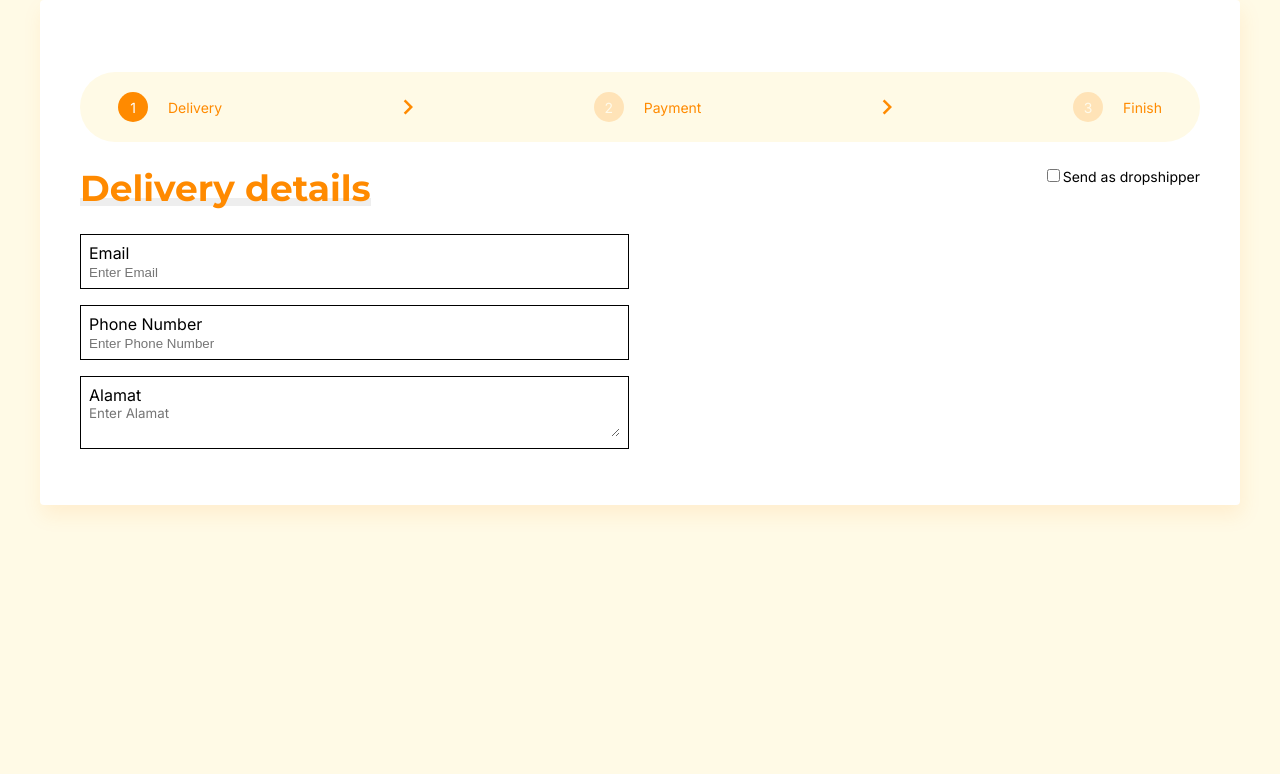
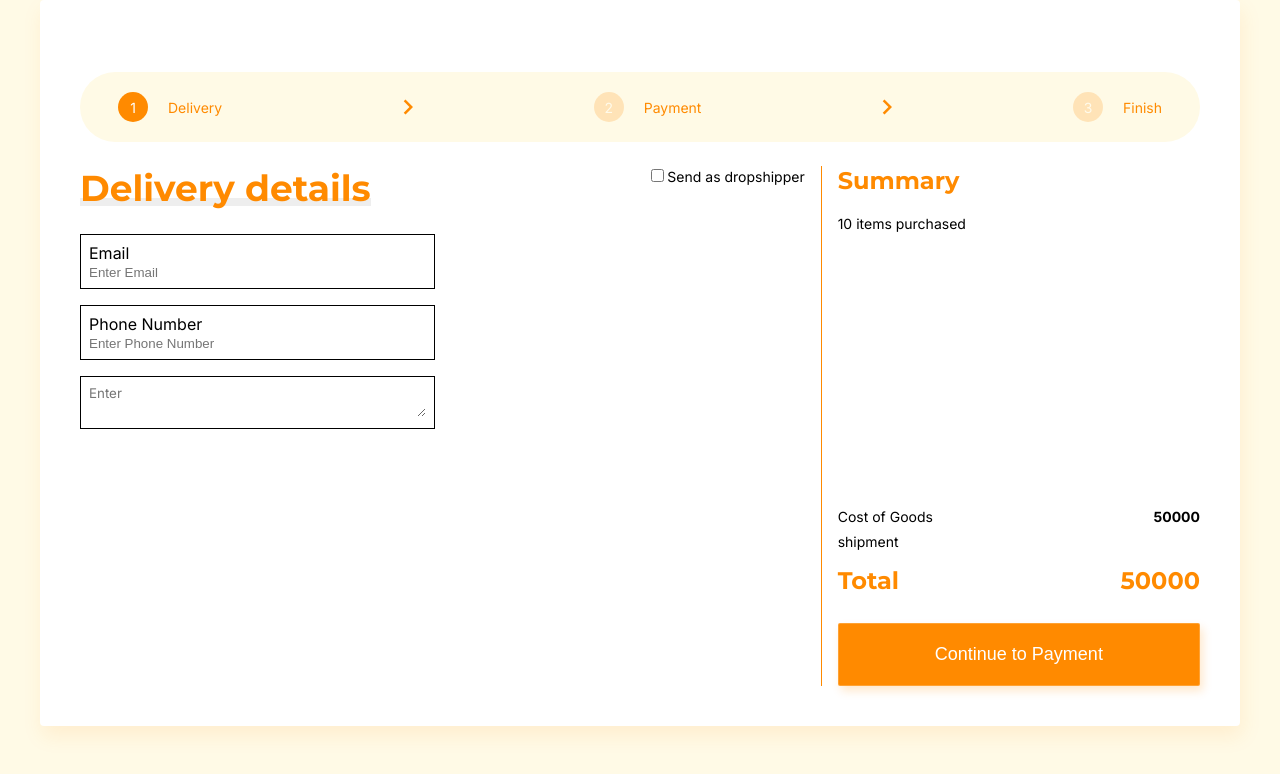
Before and after one commit to FarizioKautsar/jakmall-technical-test, a React (Create React App) app: page / in a window 1280 px wide. Shown: the top 774 px of the page. Built offline with nearby package versions, Linux system fonts and the light colour scheme.

Commit message:
Pages implemented default values

```diff
--- a/src/components/SummaryPane.jsx
+++ b/src/components/SummaryPane.jsx
@@ -109,7 +109,7 @@ export default function SummaryPane({
               disabled={disableNextButton}
             >
               {
-                step === STEPS.PAYMENT ? "Continue to Payment" : `Pay with ${PAYMENTS_TEXTS[paymentMethod]}`
+                step === STEPS.DELIVERY ? "Continue to Payment" : `Pay with ${PAYMENTS_TEXTS[paymentMethod]}`
               }
             </JMButton>
           )
--- a/src/pages/DeliveryPage/index.jsx
+++ b/src/pages/DeliveryPage/index.jsx
@@ -1,26 +1,57 @@
-import React from 'react'
+import React, { useEffect } from 'react'
 import { useForm } from 'react-hook-form'
-import { JMCard } from '../../components'
+import { JMCard, JMVerticalDivider } from '../../components'
 import JMCheckbox from '../../components/JMCheckbox'
 import { yupResolver } from '@hookform/resolvers/yup';
 import { boolean, object, string } from 'yup';
-import JMTextField, { JMInput, JMTextFieldContainer } from '../../components/JMTextField';
+import JMTextField from '../../components/JMTextField';
 import JMTextArea from '../../components/JMTextArea';
+import SummaryPane from '../../components/SummaryPane';
+import { STEPS } from '../../global/constants';
 
-export default function DeliveryPage() {
-  const { register, watch } = useForm({
+export default function DeliveryPage({
+  setStep = () => {},
+  step,
+  setDeliveryData,
+  deliveryData = {},
+}) {
+  const { register, watch, handleSubmit, formState: { errors }, setValue } = useForm({
     resolver: yupResolver(object().shape({
       sendAsDropshipper: boolean().required(),
       email: string().email().required(),
       phoneNumber: string().matches(/^[\d|.|,]+/, "Must be only digits").required().strict(),
       deliveryAddress: string().required().strict(),
-      dropshipperName: string().required().strict(),
-      dropshipperPhoneNumber: string().matches(/^[\d|.|,]+/, "Must be only digits").required().strict(),
-    }))
+      dropshipperName: string()
+        .when('sendAsDropshipper', (sendAsDropshipper, field) => (
+          sendAsDropshipper ? field.required().strict() : field
+        )),
+      dropshipperPhoneNumber: string().matches(/^[0-9]/ , "Must be only digits")
+        .when('sendAsDropshipper', (sendAsDropshipper, field) => (
+          sendAsDropshipper ? field.required().strict() : field.notRequired()
+        )),
+    })),
+    defaultValues: deliveryData
   });
 
+  useEffect(() => {
+    if (deliveryData) {
+      setValue('email', deliveryData.email);
+      setValue('sendAsDropshipper', deliveryData.sendAsDropshipper);
+      setValue('phoneNumber', deliveryData.phoneNumber);
+      setValue('deliveryAddress', deliveryData.deliveryAddress);
+      setValue('dropshipperName', deliveryData.dropshipperName);
+      setValue('dropshipperPhoneNumber', deliveryData.dropshipperPhoneNumber);
+    }
+  }, [deliveryData])
+
+  function onSubmit(data) {
+    setStep(STEPS.PAYMENT);
+    setDeliveryData(data);
+  }
+
   return (
-    <>
+    <div style={{ display: 'flex' }}>
+      <div style={{ width: '100%' }}>
         <div style={{ display: 'flex', justifyContent: 'space-between' }}>
           <h1>Delivery details</h1>
           <JMCheckbox
@@ -35,14 +66,17 @@ export default function DeliveryPage() {
             <JMTextField
               label='Email'
               {...register("email")}
+              errors={errors}
             />
             <JMTextField
               label='Phone Number'
+              errors={errors}
               { ...register('phoneNumber') }
             />
             <JMTextArea
-            label='Alamat'
-            { ...register('address') }
+              label=''
+              errors={errors}
+              { ...register('deliveryAddress') }
             />
           </div>
           <div style={{ width: "2%" }}/>
@@ -52,15 +86,28 @@ export default function DeliveryPage() {
                 <JMTextField
                   label='Dropshipper Name'
                   { ...register('dropshipperName') }
+                  errors={errors}
                 />
                 <JMTextField
                   label='Dropshipper Phone Number'
                   { ...register('dropshipperPhoneNumber') }
+                  errors={errors}
                 />
               </div>
             )
           }
         </div>
-    </>
+      </div>
+      <JMVerticalDivider/>
+      <div style={{ width: "50%" }}>
+        <SummaryPane
+          step={step}
+          setStep={setStep}
+          isDropship={watch('sendAsDropshipper')}
+          disableNextButton={Object.keys(errors).length}
+          onNextButtonClick={handleSubmit(onSubmit)}
+        />
+      </div>
+    </div>
   )
 }
--- a/src/pages/PaymentPage/index.jsx
+++ b/src/pages/PaymentPage/index.jsx
@@ -1,7 +1,129 @@
-import React from 'react'
+import React, { useEffect, useState } from 'react'
+import styled from 'styled-components'
+import { JMVerticalDivider } from '../../components';
+import jmColors from '../../components/jmColors';
+import { JMLabel } from '../../components/JMTextField';
+import SummaryPane from '../../components/SummaryPane';
+import { EXPEDITIONS, EXPEDITIONS_FEES, PAYMENTS, PAYMENTS_BALANCE, STEPS } from '../../global/constants'
+import { EXPEDITIONS_TEXTS, PAYMENTS_TEXTS } from '../../global/enums';
 
-export default function PaymentPage() {
+const JMShipmentPaymentCardContainer = styled.div`
+  background-color: ${jmColors.green}${props => props.selected ? "20" : "00"};
+  border: 2px solid ${props => props.selected ? jmColors.green : jmColors.lightWhite3};
+  padding: 12px;
+  min-width: 180px;
+  cursor: pointer !important;
+  transition: 150ms;
+`;
+
+function ShipmentPaymentCard({
+  selected = false,
+  label = "",
+  nominal = null,
+  onClick = () => {}
+}) {
   return (
-    <div>PaymentPage</div>
+    <JMShipmentPaymentCardContainer
+      selected={selected}
+      onClick={onClick}
+    >
+      <span>{label}</span><br/>
+      {
+        nominal && (
+          <span>
+            <b>
+              {nominal}
+            </b>
+          </span>
+        )
+      }
+    </JMShipmentPaymentCardContainer>
   )
 }
+
+export default function PaymentPage({
+  setStep = () => {},
+  step,
+  isDropship,
+  setPaymentData,
+  paymentData
+}) {
+  const [selectedExpedition, setSelectedExpedition] = useState(null);
+  const [selectedPayment, setSelectedPayment] = useState(null);
+
+  useEffect(() => {
+    if (paymentData) {
+      setSelectedExpedition(paymentData.expedition);
+      setSelectedPayment(paymentData.method);
+    }
+  }, [paymentData])
+
+  function handleExpeditionChange(exp) {
+    setSelectedExpedition(exp);
+  }
+
+  function handlePaymentChange(payment) {
+    setSelectedPayment(payment);
+  }
+
+  function handleNextButton() {
+    setPaymentData({
+      expedition: selectedExpedition,
+      method: selectedPayment
+    });
+    setStep(STEPS.FINISH);
+  }
+
+  return (
+    <div style={{ display: 'flex' }}>
+      <div style={{ width: '100%' }}>
+        <h1>Shipment</h1>
+        <div style={{
+          display: 'flex',
+          gap: 10,
+          marginBottom: 60
+        }}>
+          {
+            Object.values(EXPEDITIONS).map((exp) => (
+              <ShipmentPaymentCard
+                selected={selectedExpedition === exp}
+                onClick={() => handleExpeditionChange(exp)}
+                label={EXPEDITIONS_TEXTS[exp]}
+                nominal={EXPEDITIONS_FEES[exp]}
+              />
+            ))
+          }
+        </div>
+        <h1>Payment</h1>
+        <div style={{
+          display: 'flex',
+          gap: 10,
+          marginBottom: 24
+        }}>
+          {
+            Object.values(PAYMENTS).map((payment) => (
+              <ShipmentPaymentCard
+                selected={selectedPayment === payment}
+                onClick={() => handlePaymentChange(payment)}
+                label={PAYMENTS_TEXTS[payment]}
+                nominal={PAYMENTS_BALANCE[payment]}
+              />
+            ))
+          }
+        </div>
+      </div>
+      <JMVerticalDivider/>
+      <div style={{ width: "50%" }}>
+        <SummaryPane
+          step={step}
+          setStep={setStep}
+          isDropship={isDropship}
+          paymentMethod={selectedPayment}
+          shipmentExpedition={selectedExpedition}
+          disableNextButton={!selectedExpedition && !selectedPayment}
+          onNextButtonClick={handleNextButton}
+        />
+      </div>
+    </div>
+  )
+}
```
Lines whose indentation alone changed are shown as unchanged.
